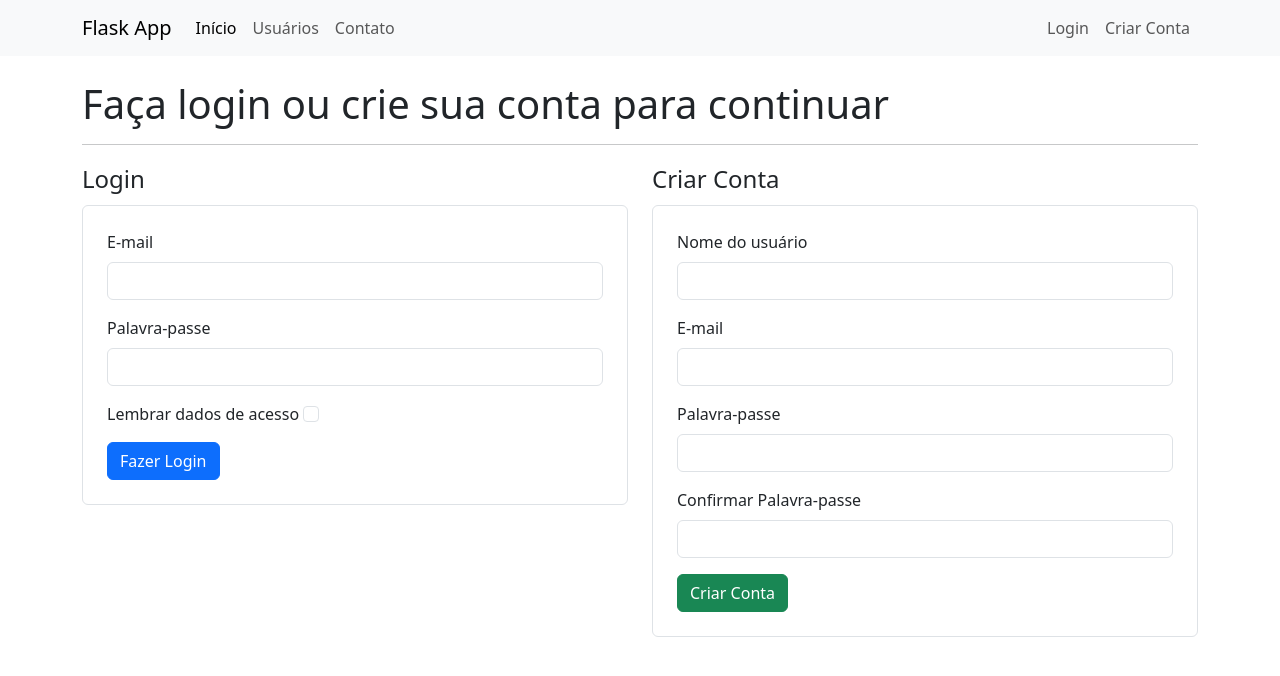
After one commit to salomaopena/flasksite, a Flask app: page /login in a window 1280 px wide. The commit adds this page. Shown: the top 676 px of the page. Run offline with Flask 3, Linux system fonts and the light colour scheme.

Commit message:
Adicinados mensagem de erro para o formulário de login e criar conta

```diff
--- /dev/null
+++ b/forms.py
@@ -0,0 +1,17 @@
+from flask_wtf import FlaskForm
+from wtforms import StringField, PasswordField, SubmitField, BooleanField
+from wtforms.validators import DataRequired, Length, Email, EqualTo
+
+class FormCriarConta(FlaskForm):
+    username = StringField("Nome do usuário", validators=[DataRequired(), Length(min=3, max=100)])
+    email = StringField("E-mail", validators=[DataRequired(), Email()])
+    palavra_passe = PasswordField("Palavra-passe", validators=[DataRequired(), Length(6, 20)])
+    conf_palavra_passe= PasswordField("Confirmar Palavra-passe", validators=[DataRequired(), EqualTo("Palavra-passe", message="A palavra-passe digitada não confere")])
+    botao_submit_criarconta = SubmitField("Criar Conta")
+
+
+class FormLogin(FlaskForm):
+    email = StringField("E-mail", validators=[DataRequired(), Email()])
+    palavra_passe = PasswordField("Palavra-passe", validators=[DataRequired(), Length(6, 20)])
+    lembrar_dados = BooleanField("Lembrar dados de acesso")
+    botao_submit_login = SubmitField("Fazer Login")
--- a/main.py
+++ b/main.py
@@ -1,9 +1,13 @@
-from flask import Flask, render_template, url_for
+from flask import Flask, render_template, url_for, request, flash, redirect
+from dotenv import load_dotenv
+from forms import FormLogin, FormCriarConta
 
 
 app = Flask(__name__)
 
 lista_usuarios = ["Salomão", "Pena", "Bento", "Nilo"]
+
+app.config["SECRET_KEY"] = "8ca9a711780a25374702f2dbc78cb29c900365efeaa4545d41cc0592d62ec45b"#load_dotenv(".env.TOKEN")
 
 @app.route("/")
 def home():
@@ -18,5 +22,21 @@ def usuarios():
     return render_template("usuarios.html", lista_usuarios=lista_usuarios)
 
 
+@app.route("/login", methods=["GET", "POST"])
+def login():
+    form_login = FormLogin()
+    form_criaconta = FormCriarConta()
+
+    if form_login.validate_on_submit() and "botao_submit_login" in request.form:
+        # exibir mensagem de logim bem sucedido
+        flash(f"Login efetuado com sucesso no email: {form_login.email.data}", "alert-success")
+        return redirect(url_for('home'))
+    if form_criaconta.validate_on_submit() and "botao_submit_criarconta" in request.form:
+        # exibir mensagem de criação de conta bem sucedida
+        flash(f"Conta criada para o form criar conta para o email: {form_criaconta.email.data}")
+        return redirect(url_for("home"))
+    return render_template('login.html', form_login=form_login, form_criaconta=form_criaconta)
+
+
 if __name__ == "__main__":
     app.run(debug=True)
--- a/templates/base.html
+++ b/templates/base.html
@@ -10,12 +10,22 @@
       integrity="sha384-sRIl4kxILFvY47J16cr9ZwB07vP4J8+LH7qKQnuqkuIAvNWLzeN8tE5YBujZqJLB"
       crossorigin="anonymous"
     />
-    <link rel="stylesheet" href="style.css">
+    <link rel="stylesheet" href="style.css" />
     {% block head %} {% endblock %}
-
   </head>
   <body>
-    <main>{% include "navbar.html" %} {% block body %} {% endblock%}</main>
+    <main>
+      {% include "navbar.html" %}
+
+      <div class="container">
+        {% with mensagens = get_flashed_messages(with_categories = True)%} {% if
+        mensagens %} {% for categoria, mensagem in mensagens %}
+        <div class="alert {{ categoria }}" role="alert">{{mensagem}}</div>
+        {% endfor %} {% endif %} {% endwith %}
+      </div>
+
+      {% block body %} {% endblock%}
+    </main>
     <script
       src="https://cdn.jsdelivr.net/npm/bootstrap@5.3.8/dist/js/bootstrap.bundle.min.js"
       integrity="sha384-FKyoEForCGlyvwx9Hj09JcYn3nv7wiPVlz7YYwJrWVcXK/BmnVDxM+D2scQbITxI"
--- /dev/null
+++ b/templates/login.html
@@ -0,0 +1,113 @@
+{% extends "base.html" %} {% block body %}
+
+<div class="container py-4">
+  <h1>Faça login ou crie sua conta para continuar</h1>
+  <hr />
+  <div class="row">
+    <div class="col">
+      <legend>Login</legend>
+      <form action="" method="POST" class="border rounded p-4 mt-2">
+        {{form_login.csrf_token}}
+        <fieldset>
+          <div class="mb-3">
+            <div class="form-group">
+              {{form_login.email.label(class="form-label")}} {% if
+              form_login.email.errors %} {{form_login.email(class="form-control
+              is-invalid")}}
+              <div class="invalid-feedback">
+                {% for erro in form_login.email.errors%} {{erro}} {% endfor %}
+              </div>
+              {% else %} {{form_login.email(class="form-control")}} {% endif %}
+            </div>
+          </div>
+          <div class="mb-3">
+            <div class="form-group">
+              {{form_login.palavra_passe.label(class="form-label")}} {% if
+              form_login.palavra_passe.errors %}
+              {{form_login.palavra_passe(class="form-control is-invalid")}}
+              <div class="invalid-feedback">
+                {% for erro in form_login.palavra_passe.errors%} {{erro}} {%
+                endfor %}
+              </div>
+              {% else %} {{form_login.palavra_passe(class="form-control")}} {%
+              endif %}
+            </div>
+          </div>
+          <div class="mb-3">
+            <div class="form-group">
+              {{form_login.lembrar_dados.label(class="form-check-label")}}
+              {{form_login.lembrar_dados(class="form-check-input")}}
+            </div>
+          </div>
+        </fieldset>
+        {{form_login.botao_submit_login(class="btn btn-primary")}}
+      </form>
+    </div>
+
+    <!--Criar conta de usuário-->
+    <div class="col">
+      <legend>Criar Conta</legend>
+      <form action="" method="POST" class="border p-4 rounded mt-2">
+        {{form_criaconta.csrf_token}}
+        <fieldset>
+          <div class="mb-3">
+            <div class="form-group">
+              {{form_criaconta.username.label(class="form-label")}} {% if
+              form_criaconta.username.errors %}
+              {{form_criaconta.username(class="form-control is-invalid")}}
+              <div class="invalid-feedback">
+                {% for erro in form_criaconta.username.errors%} {{erro}} {%
+                endfor %}
+              </div>
+              {% else %} {{form_criaconta.username(class="form-control")}} {%
+              endif %}
+            </div>
+          </div>
+          <div class="mb-3">
+            <div class="form-group">
+              {{form_criaconta.email.label(class="form-label")}} {% if
+              form_criaconta.email.errors %}
+              {{form_criaconta.email(class="form-control is-invalid")}}
+              <div class="invalid-feedback">
+                {% for erro in form_criaconta.email.errors%} {{erro}} {% endfor
+                %}
+              </div>
+              {% else %} {{form_criaconta.email(class="form-control")}} {% endif
+              %}
+            </div>
+          </div>
+          <div class="mb-3">
+            <div class="form-group">
+              {{form_criaconta.palavra_passe.label(class="form-label")}} {% if
+              form_criaconta.palavra_passe.errors %}
+              {{form_criaconta.palavra_passe(class="form-control is-invalid")}}
+              <div class="invalid-feedback">
+                {% for erro in form_criaconta.palavra_passe.errors%} {{erro}} {% endfor %}
+              </div>
+              {% else %} {{form_criaconta.palavra_passe(class="form-control")}}
+              {% endif %}
+            </div>
+          </div>
+          <div class="mb-3">
+            <div class="form-group">
+              {{form_criaconta.conf_palavra_passe.label(class="form-label")}} {% if form_criaconta.conf_palavra_passe.errors %}
+              {{form_criaconta.conf_palavra_passe(class="form-control
+              is-invalid")}}
+              <div class="invalid-feedback">
+                {% for erro in form_criaconta.conf_palavra_passe.errors%}
+                {{erro}} {% endfor %}
+              </div>
+              {% else %}
+              {{form_criaconta.conf_palavra_passe(class="form-control")}} {%
+              endif %}
+            </div>
+          </div>
+        </fieldset>
+        {{form_criaconta.botao_submit_criarconta(class="btn btn-success")}}
+      </form>
+    </div>
+    <!--fim-->
+  </div>
+</div>
+
+{% endblock %}
--- a/templates/navbar.html
+++ b/templates/navbar.html
@@ -15,7 +15,12 @@
     <div class="collapse navbar-collapse" id="navbarSupportedContent">
       <ul class="navbar-nav me-auto mb-2 mb-lg-0">
         <li class="nav-item">
-          <a class="nav-link active" aria-current="page" href="{{url_for('home')}}">Início</a>
+          <a
+            class="nav-link active"
+            aria-current="page"
+            href="{{url_for('home')}}"
+            >Início</a
+          >
         </li>
         <li class="nav-item">
           <a class="nav-link" href="{{url_for('usuarios')}}">Usuários</a>
@@ -26,10 +31,10 @@
       </ul>
       <ul class="d-flex navbar-nav">
         <li class="nav-item">
-          <a class="nav-link" href="#">Login</a>
+          <a class="nav-link" href="{{url_for('login')}}">Login</a>
         </li>
         <li class="nav-item">
-          <a class="nav-link" href="#">Criar Conta</a>
+          <a class="nav-link" href="{{url_for('login')}}">Criar Conta</a>
         </li>
       </ul>
     </div>
```
Also changed, not shown: 2 other files.
